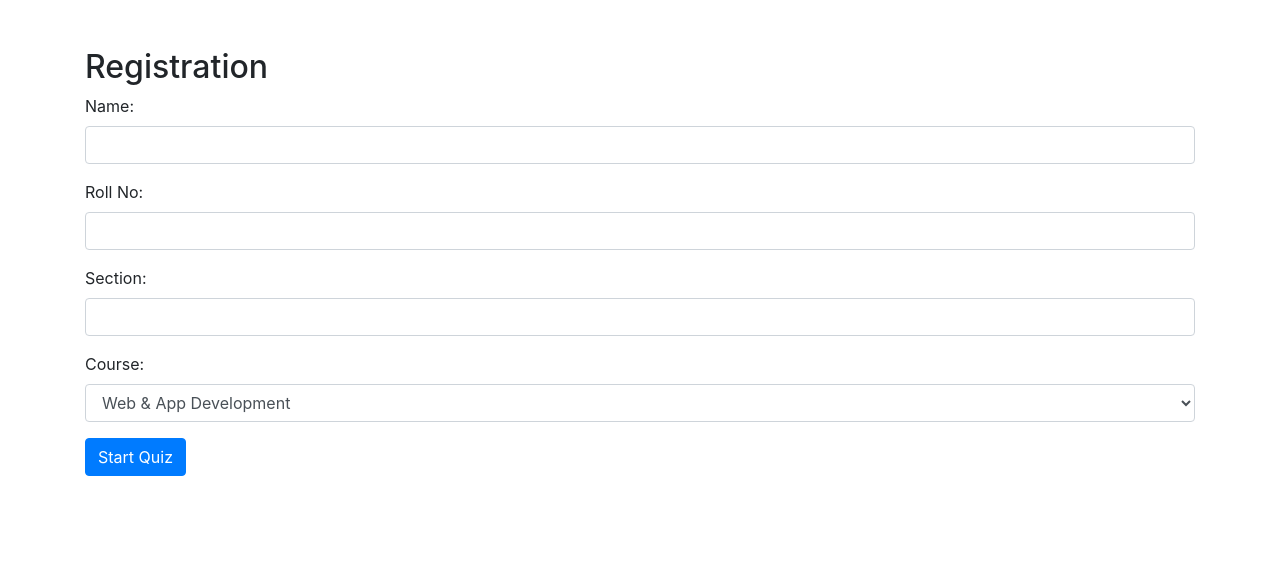
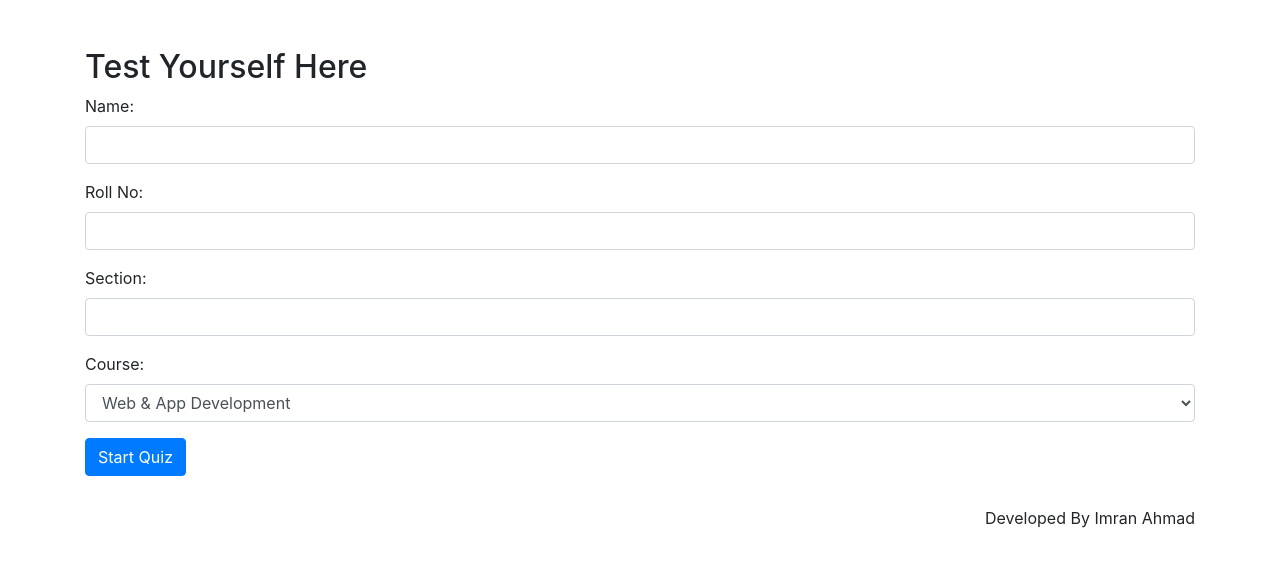
Before and after one commit to imranahmad537/Quiz-App-JS, a plain HTML site: page index.html in a window 1280 px wide. Drawn offline with nearby package versions, Linux system fonts and the light colour scheme.

Commit message:
Renamed registration page to index.html

```diff
--- a/index.html
+++ b/index.html
@@ -9,7 +9,7 @@
 </head>
 <body>
     <div class="container mt-5">
-        <h2>Registration</h2>
+        <h2>Test Yourself Here</h2>
         <form id="registrationForm">
             <div class="form-group">
                 <label for="name">Name:</label>
@@ -35,6 +35,7 @@
             </div>
             <button type="submit" class="btn btn-primary">Start Quiz</button>
         </form>
+        <p style="text-align: end; margin-top: 30px;">Developed By Imran Ahmad</p>
     </div>
     <!-- Bootstrap JS and jQuery -->
     <script src="https://code.jquery.com/jquery-3.5.1.slim.min.js"></script>
```
